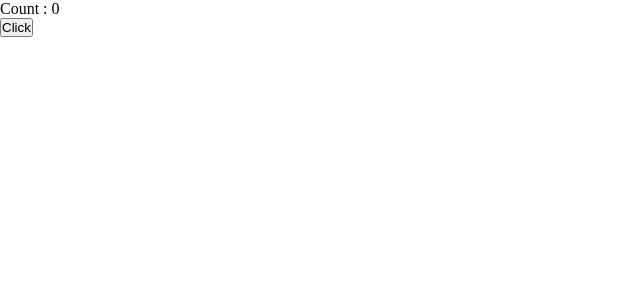
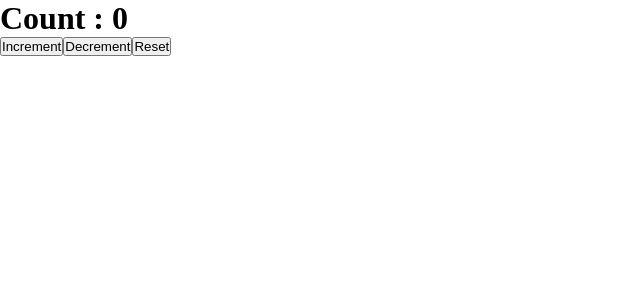
Before and after one commit to prasadkadam1/internship, a React (Vite) app in the folder frontend/react/react_project/: page / in a window 1280 px wide. Shown: the top 300 px of the page, without its empty margins (0-640 px from the left). Built offline with nearby package versions, Linux system fonts and the light colour scheme.

Commit message:
useState ex 2
useState ex 2

```diff
--- a/frontend/react/react_project/src/components/state/StateIntro.jsx
+++ b/frontend/react/react_project/src/components/state/StateIntro.jsx
@@ -1,9 +1,11 @@
 import StateTask1 from "./stateTasks/StateTask1";
+import StateTask2 from "./stateTasks/StateTask2";
 
 let StateIntro = () => {
   return (
     <div>
-      <StateTask1></StateTask1>
+      {/* <StateTask1></StateTask1> */}
+      <StateTask2></StateTask2>
     </div>
   );
 };
--- /dev/null
+++ b/frontend/react/react_project/src/components/state/stateTasks/StateTask2.jsx
@@ -0,0 +1,32 @@
+import { useState } from "react";
+
+let StateTask2 = () => {
+  let [count, setCount] = useState(0);
+  return (
+    <div>
+      <h1>Count : {count}</h1>
+      <button
+        onClick={() => {
+          setCount((count += 1));
+        }}
+      >
+        Increment
+      </button>
+      <button
+        onClick={() => {
+          setCount((count -= 1));
+        }}
+      >
+        Decrement
+      </button>
+      <button
+        onClick={() => {
+          setCount(0);
+        }}
+      >
+        Reset
+      </button>
+    </div>
+  );
+};
+export default StateTask2;
```
